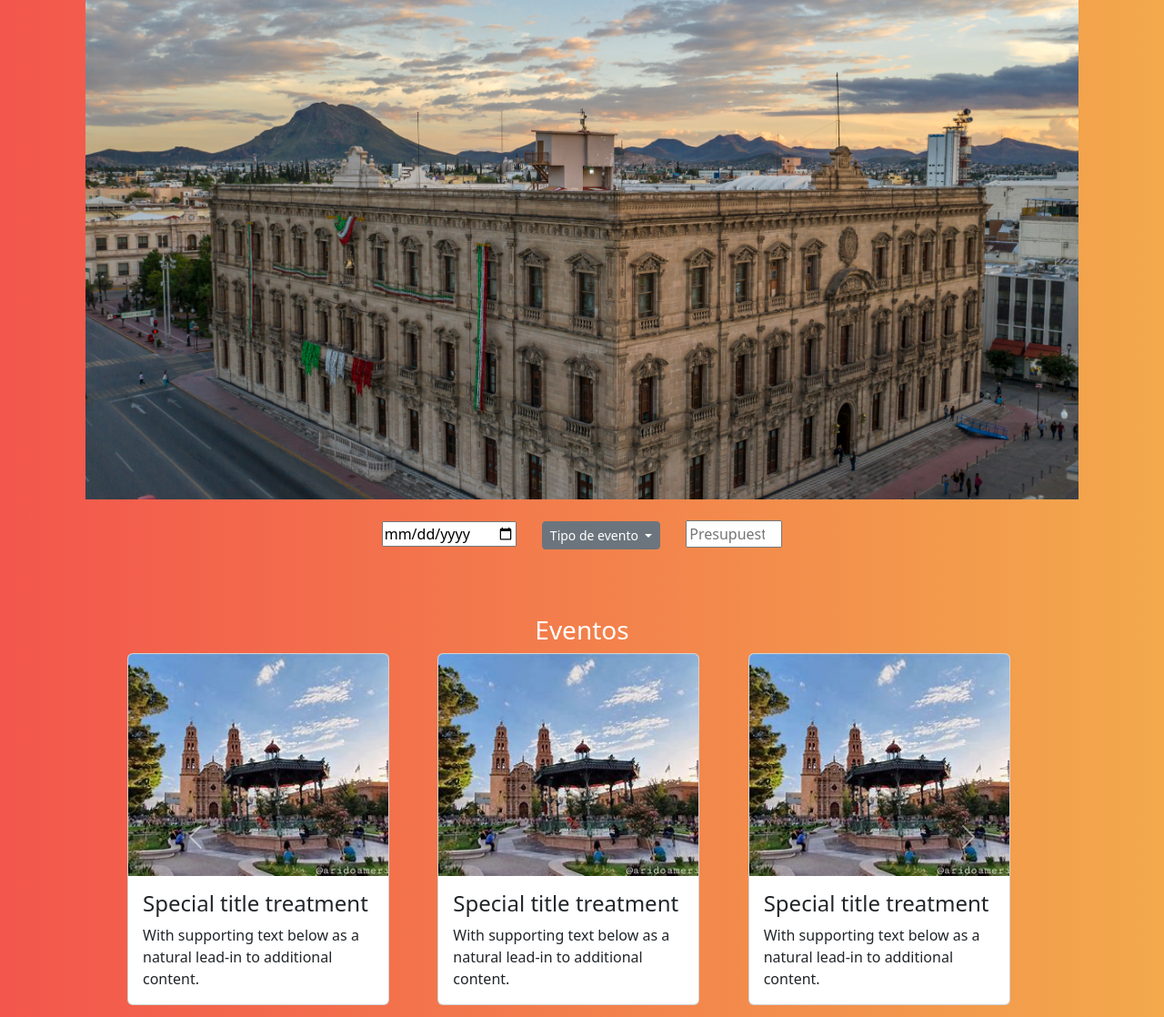
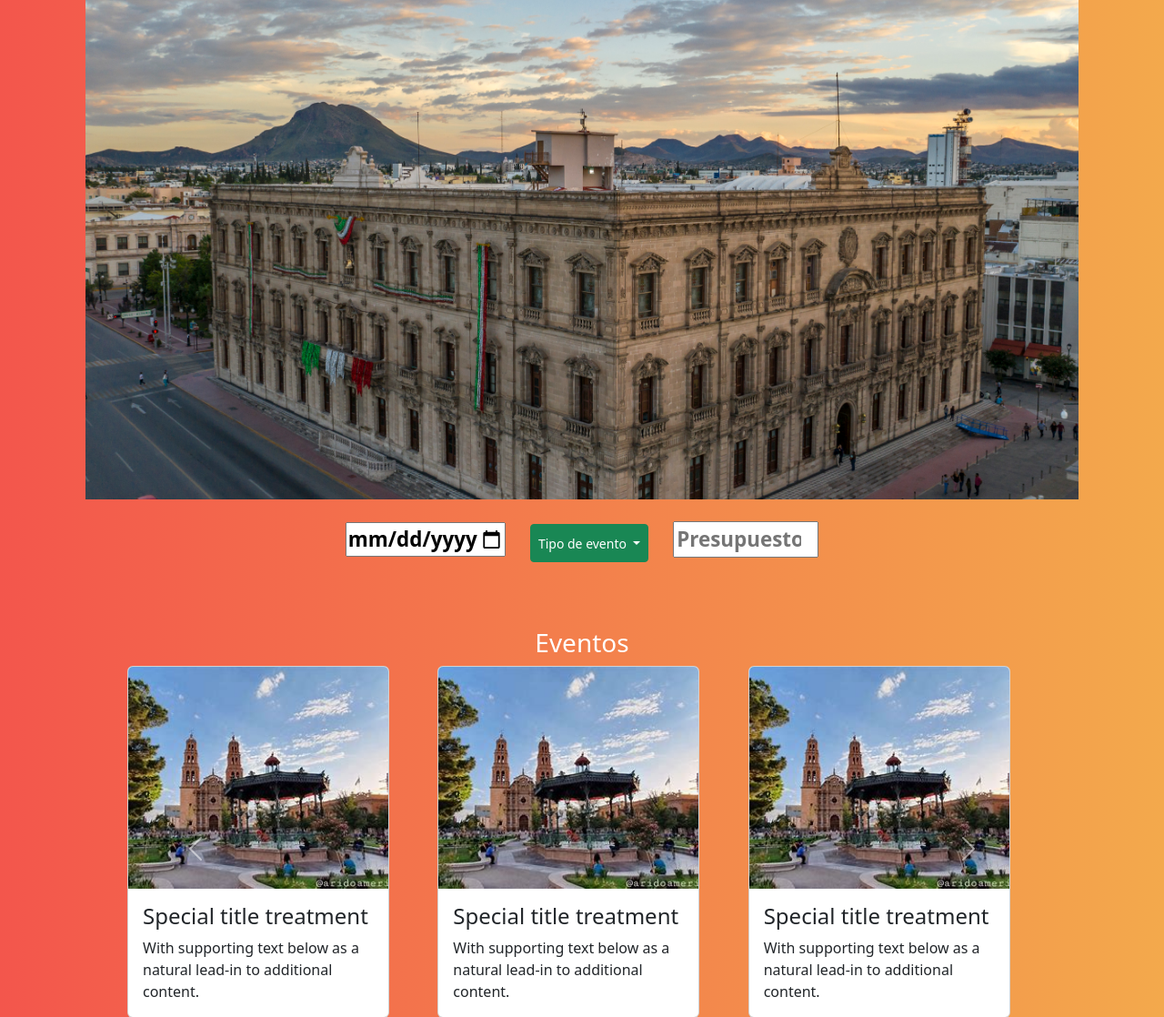
Before and after one commit to Curlierdig/Api_Events, a Python web app: template app/templates/index.html in a window 1280 px wide. Shown: the part 71-1189 px from the top of the page at 91% size. Run offline with Jinja, Linux system fonts and the light colour scheme; the template is opened without the code that fills it, so the values that code supplies are empty; some libraries are stand-ins or nearby versions.

Commit message:
css advance

```diff
--- a/app/static/style.css
+++ b/app/static/style.css
@@ -1,9 +1,34 @@
 .ini {
 margin: 1.5rem;
-font-family:'Gill Sans', 'Gill Sans MT', Calibri, 'Trebuchet MS', sans-serif;
+font-family:system-ui, -apple-system, BlinkMacSystemFont, 'Segoe UI', Roboto, Oxygen, Ubuntu, Cantarell, 'Open Sans', 'Helvetica Neue', sans-serif;
 display: flex;
 flex-wrap: wrap;
 
+}
+
+.fecha {
+    font-size: 1.4rem;
+    font-weight: bold;
+    font-family:system-ui, -apple-system, BlinkMacSystemFont, 'Segoe UI', Roboto, Oxygen, Ubuntu, Cantarell, 'Open Sans', 'Helvetica Neue', sans-serif;
+    width: 11rem;
+}
+
+.btn-group{
+    display: flex;
+    justify-content: center;
+    font-size: 1.4rem;
+    font-weight: bold;
+    font-family:system-ui, -apple-system, BlinkMacSystemFont, 'Segoe UI', Roboto, Oxygen, Ubuntu, Cantarell, 'Open Sans', 'Helvetica Neue', sans-serif;
+    width: 11rem;
+    height: 5.6rem;
+}
+
+.presup{
+    margin-top: 1.5rem;
+    font-size: 1.4rem;
+    font-weight: bold;
+    font-family:system-ui, -apple-system, BlinkMacSystemFont, 'Segoe UI', Roboto, Oxygen, Ubuntu, Cantarell, 'Open Sans', 'Helvetica Neue', sans-serif;
+    width: 10rem;
 }
 
 .title{
--- a/app/templates/index.html
+++ b/app/templates/index.html
@@ -20,11 +20,11 @@
         </div>
     </div>
     <!-- FECHA -->
-    <input type="date" id="fecha" name="fecha">
+    <input class="fecha" type="date" id="fecha" name="fecha">
 
-    <div class="btn-group" style="width:fit-content;">
+    <div class="btn-group">
         <!-- TIPOS DE EVENTOS -->
-        <button class="btn btn-secondary btn-sm dropdown-toggle" type="button" data-bs-toggle="dropdown" aria-expanded="false" style="margin: 1.5rem;">
+        <button class="btn btn-success btn-sm dropdown-toggle" type="button" data-bs-toggle="dropdown" aria-expanded="false" style="margin: 1.5rem;">
           Tipo de evento
         </button>
         <ul class="dropdown-menu">
@@ -34,7 +34,7 @@
         </ul>
       </div>
       <!-- PRESUPUESTO -->
-      <input type="number" id="presupuesto" name="presupuesto" placeholder="Presupuesto" min="0" max="5000" style="width: fit-content;">
+      <input class="presup" type="number" id="presupuesto" name="presupuesto" placeholder="Presupuesto" min="0" max="5000">
       </div>
 
 
```
